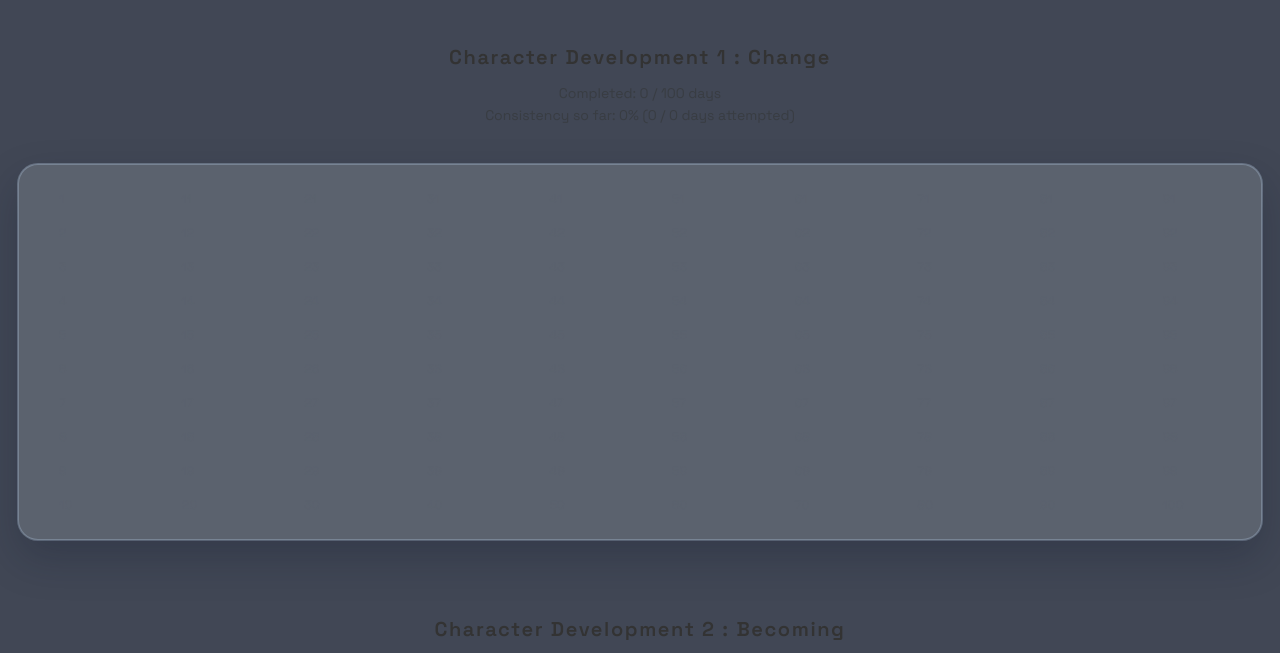
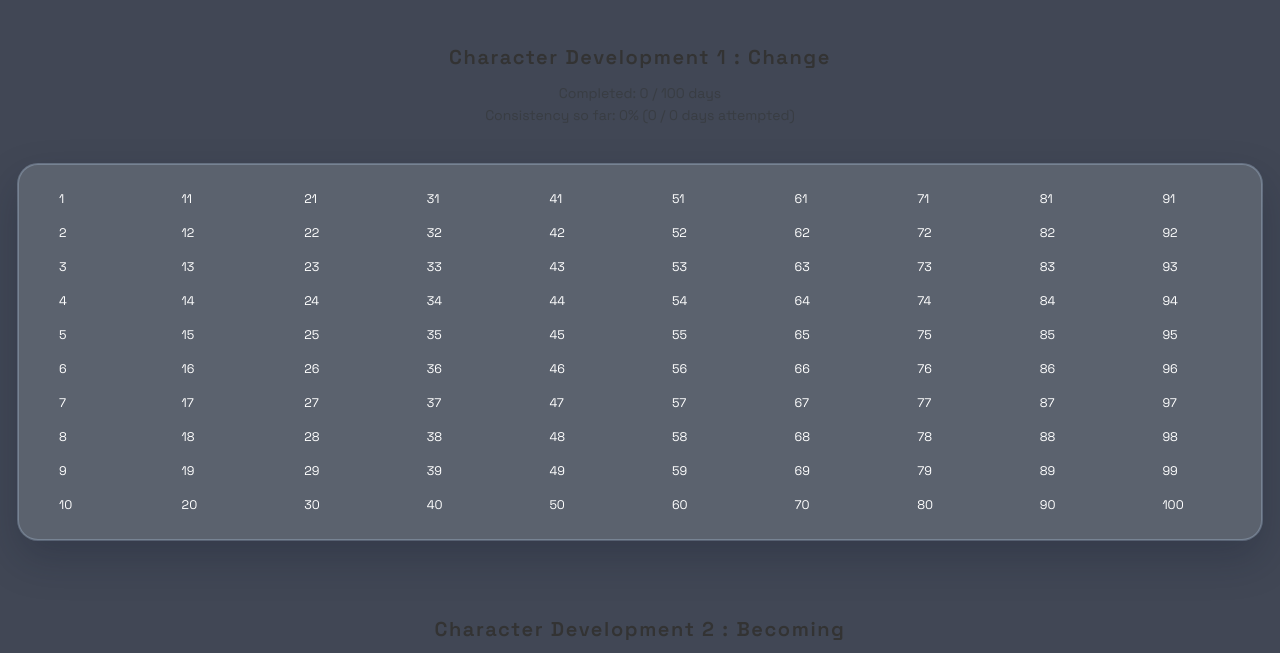
Before and after one commit to shusant1/Timeline, a plain HTML site: page index.html in a window 1280 px wide. Shown: the part 117-770 px from the top of the page. Drawn offline with Linux system fonts and the light colour scheme.

Commit message:
Update styles.css

```diff
--- a/styles.css
+++ b/styles.css
@@ -108,7 +108,7 @@ body {
   font-family: "Space Grotesk", system-ui, sans-serif; /* futurish vibe */
   font-size: 12.5px;
   font-weight: 400;
-  color: #5b626e; /* neutral grey */
+  color: #ffffff; /* neutral grey */
   text-align: left;
   cursor: pointer;
   position: relative;
```
